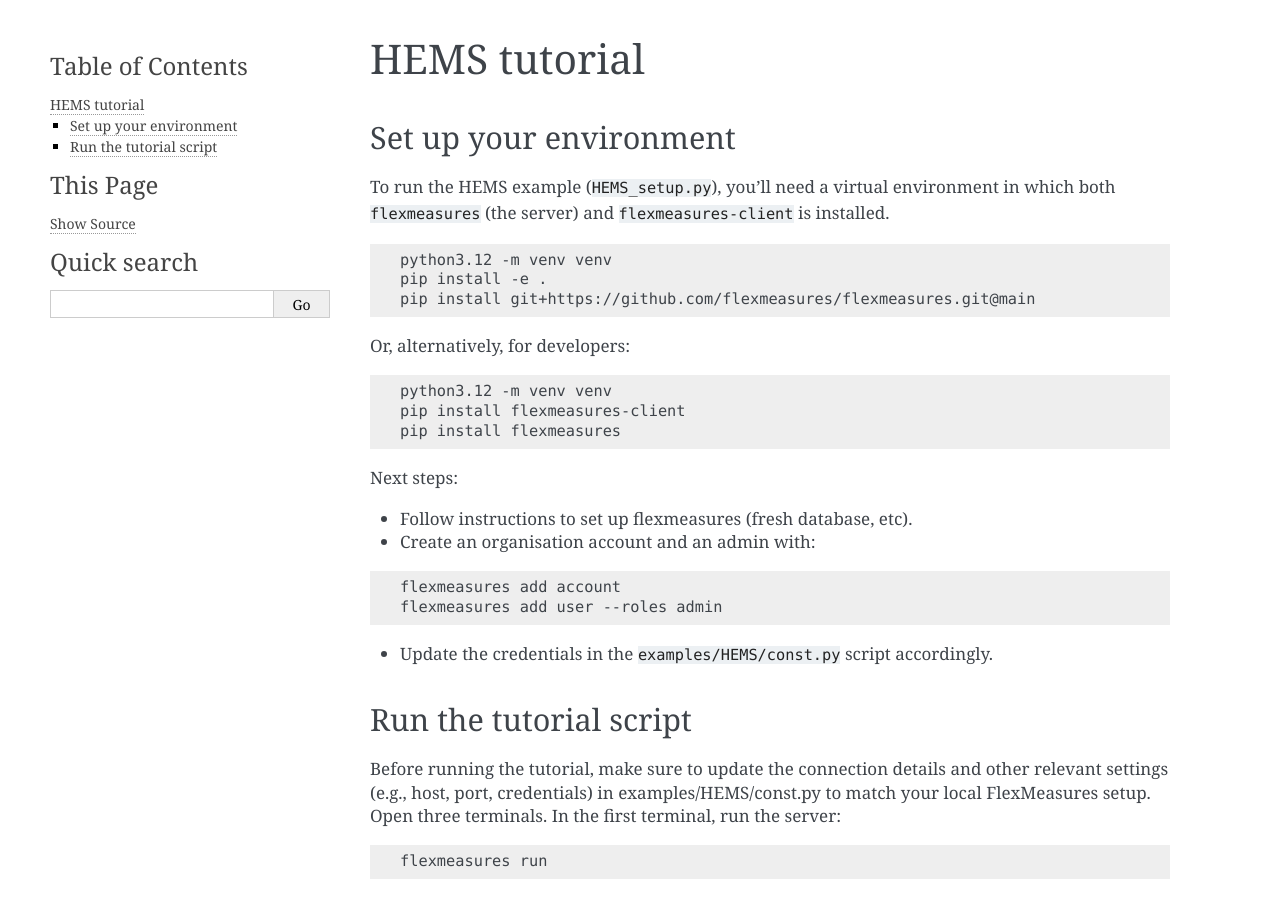
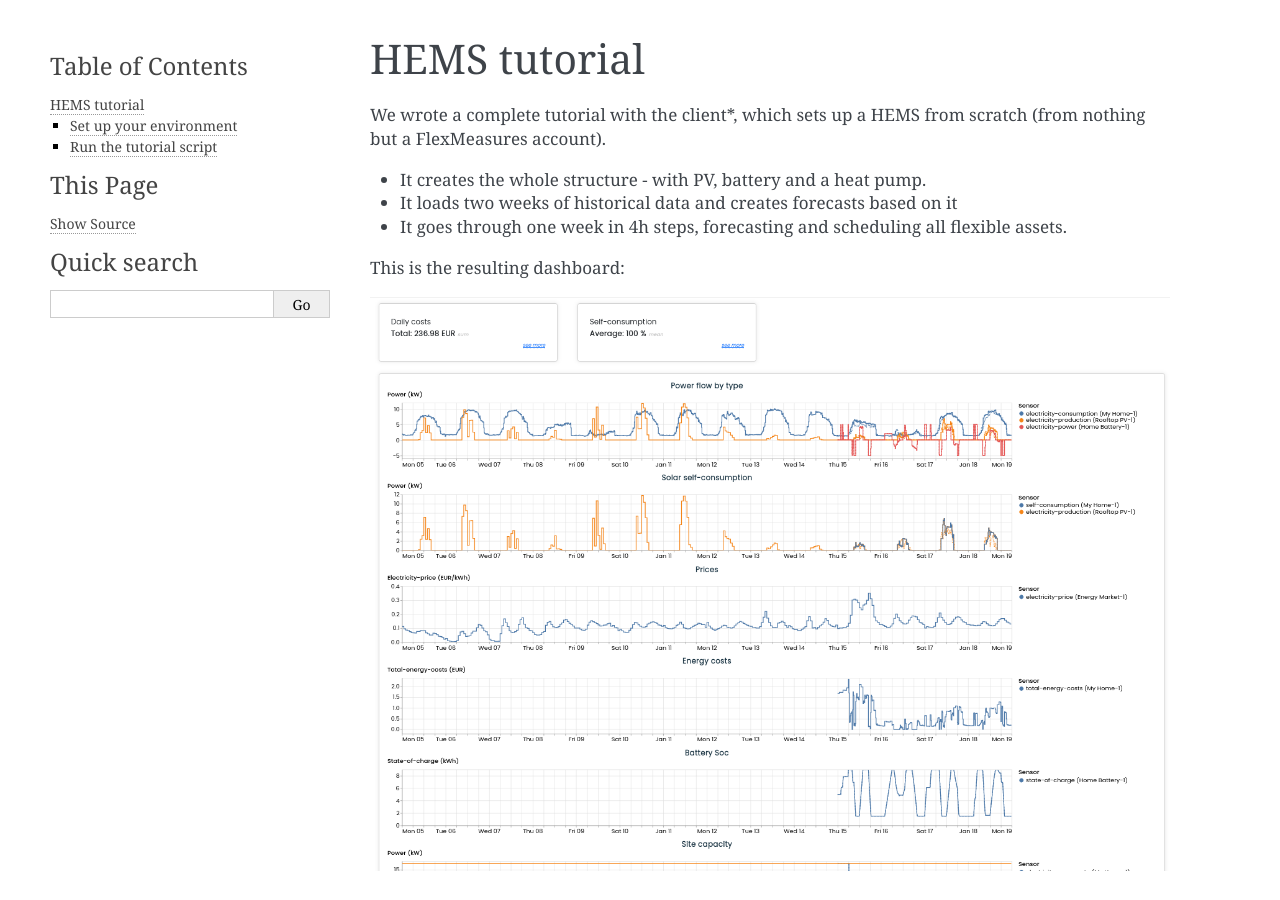
Before and after one commit to FlexMeasures/flexmeasures-client, a Sphinx documentation site: the page built from docs/HEMS.rst, in a window 1280 px wide and 900 px high. Built offline with Sphinx 7.4.7, drawn with Linux system fonts in a browser that asks for light colours.

Commit message:
Add HEMS tutorial introdcution
Signed-off-by: Nicolas Höning <nicolas@seita.nl>

```diff
--- a/docs/HEMS.rst
+++ b/docs/HEMS.rst
@@ -2,6 +2,18 @@
 
 HEMS tutorial
 -------------
+
+We wrote a complete tutorial with the client*, which sets up a HEMS from scratch (from nothing but a FlexMeasures account).
+
+- It creates the whole structure - with PV, battery and a heat pump.
+- It loads two weeks of historical data and creates forecasts based on it
+- It goes through one week in 4h steps, forecasting and scheduling all flexible assets.
+
+This is the resulting dashboard:
+
+.. image:: https://github.com/FlexMeasures/flexmeasures-client/blob/main/docs/_static/HEMS-tutorial-dashboard.png
+    :align: center
+|
 
 Set up your environment
 ========================
```
